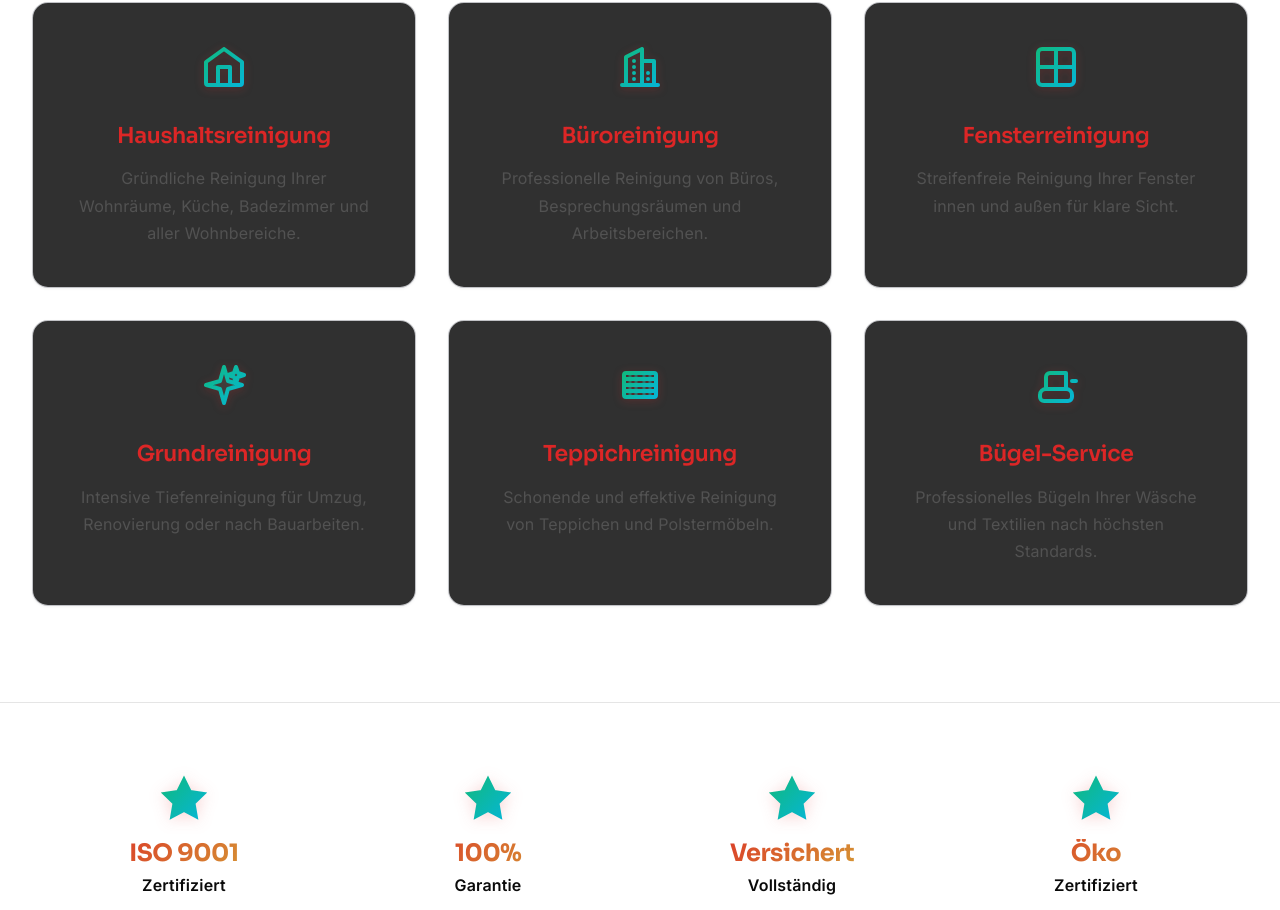
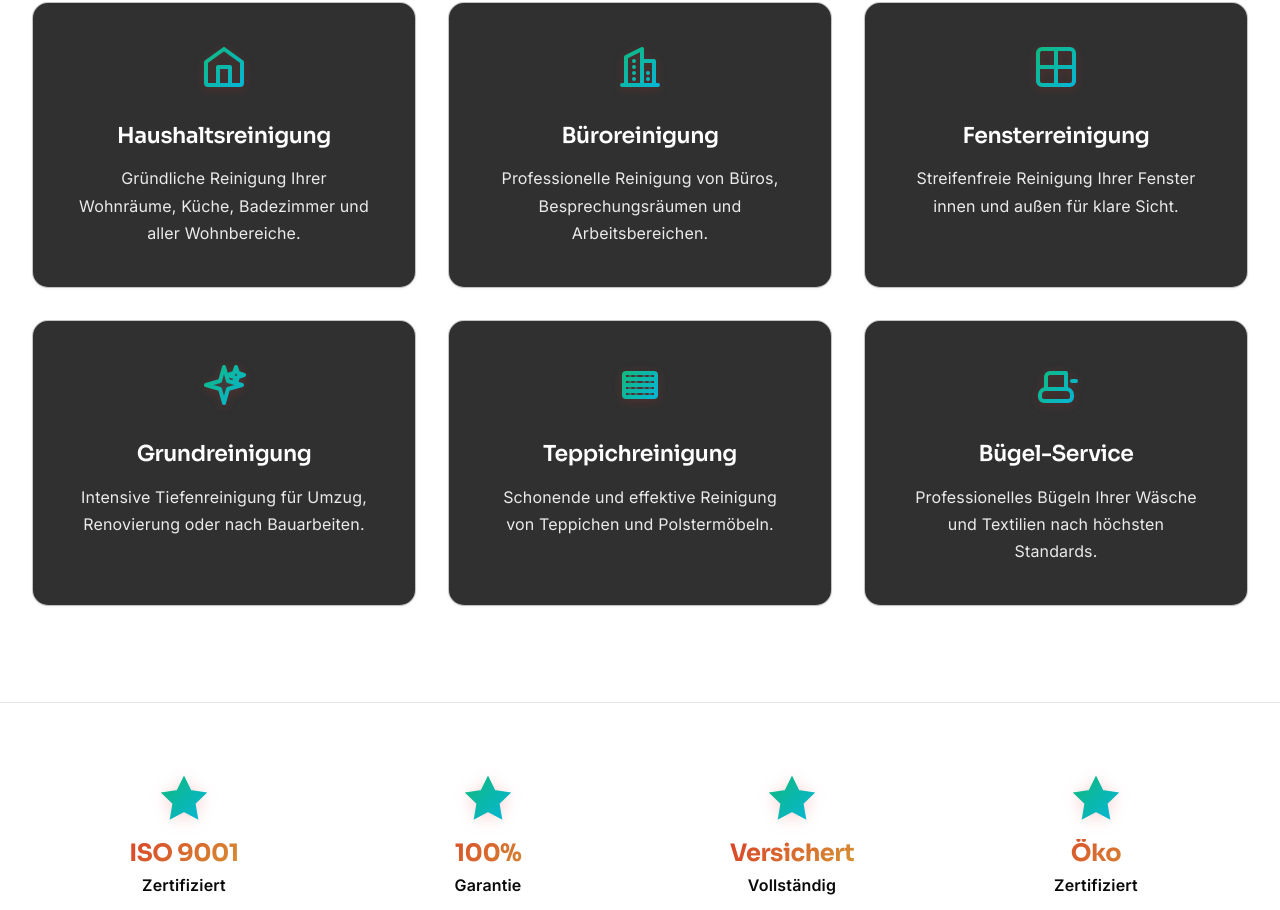
Before and after one commit to ecoezer/sofisreinigungunddienstleistun, a React (Vite) app: page / in a window 1280 px wide. Shown: the part 938-1848 px from the top of the page. Built offline with nearby package versions, Linux system fonts and the light colour scheme.

Commit message:
Updated Services.css

```diff
--- a/src/components/Services.css
+++ b/src/components/Services.css
@@ -114,18 +114,18 @@
 
 .service-card h3 {
   font-size: 1.375rem;
-  color: var(--primary);
+  color: white;
   margin-bottom: 1rem;
   font-weight: 600;
   transition: color 0.3s ease;
 }
 
 .service-card:hover h3 {
-  color: var(--primary-dark);
+  color: #d4af37;
 }
 
 .service-card p {
-  color: var(--text-secondary);
+  color: rgba(255, 255, 255, 0.9);
   line-height: 1.7;
   font-size: 1rem;
 }
```
